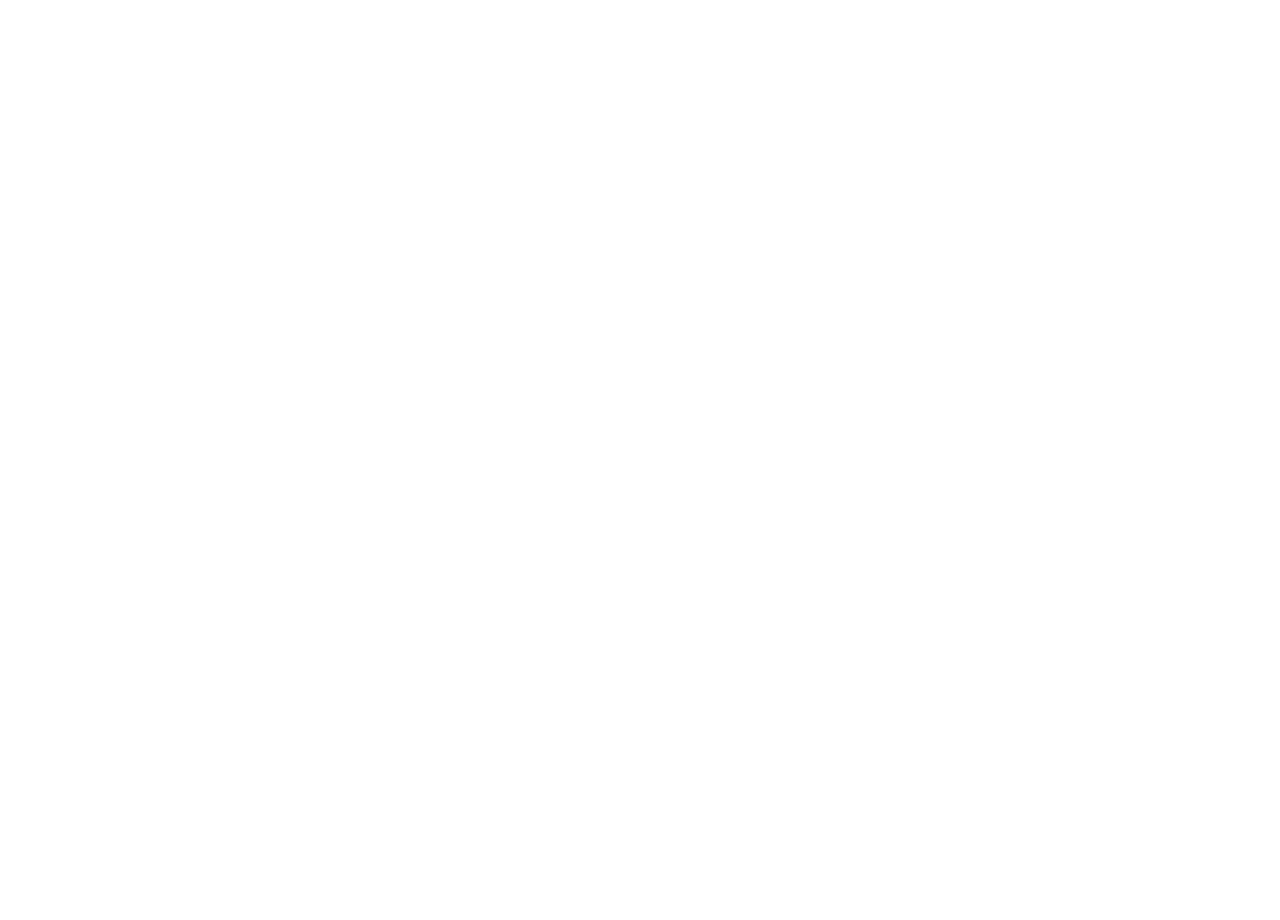
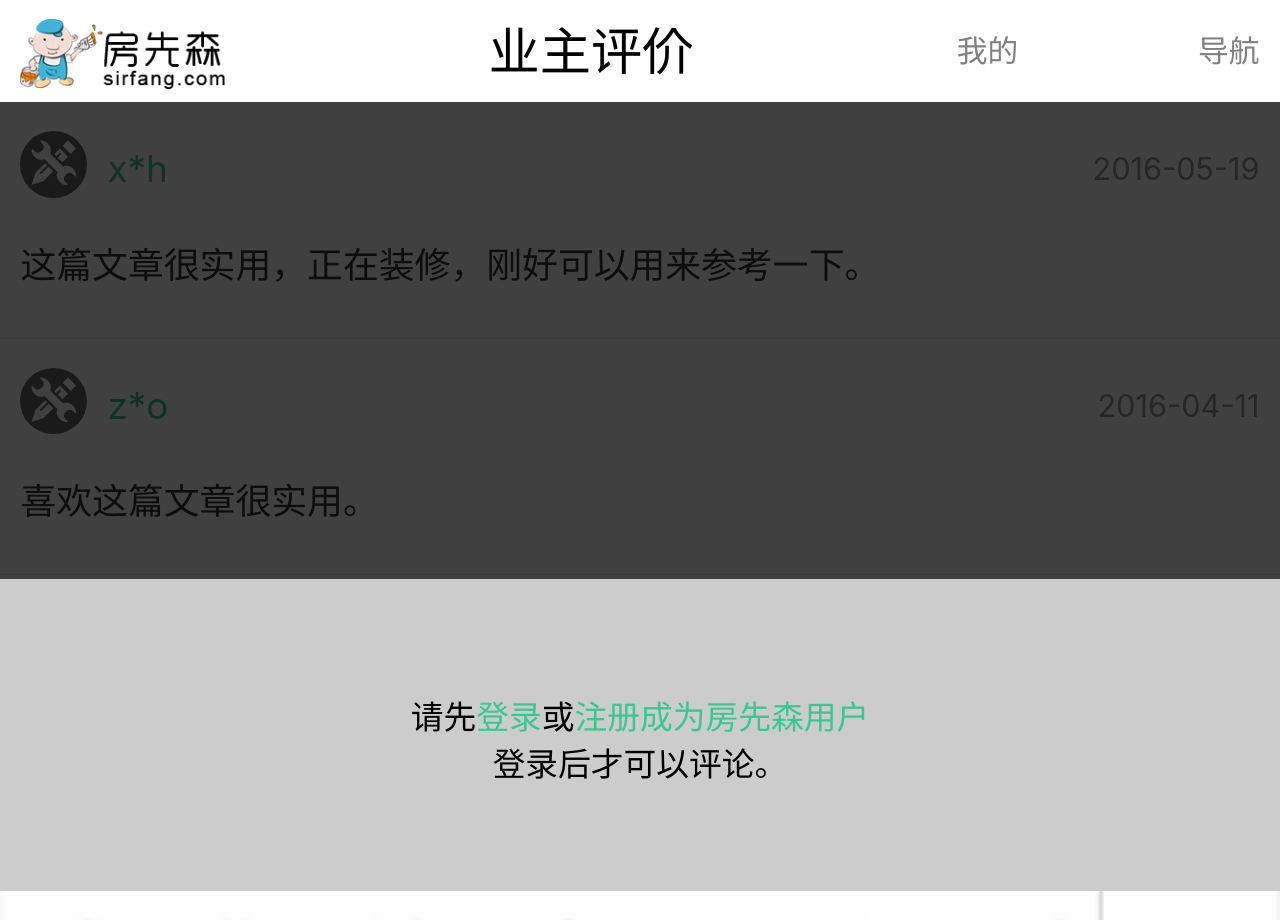
Before and after one commit to syy-35/4.29-, a Vue app in the folder demo/: page /#/shiba3 in a window 1280 px wide. Shown: the top 920 px of the page. Before the commit the page ends 800 px from the top, so only its background shows below. Built offline with nearby package versions, Linux system fonts and the light colour scheme.

Commit message:
沙英笑最后一次提交

```diff
--- a/demo/src/views/Shiba3.vue
+++ b/demo/src/views/Shiba3.vue
@@ -1,24 +1,130 @@
 <template>
   <div>
+    <Heads>业主评价</Heads>
+    <div class="fa">
+      <ul>
+        <li>
+          <span><i class="iconfont">&#xe602;</i></span
+          ><span>x*h</span>
+        </li>
+        <li>2016-05-19</li>
+      </ul>
+      <p>这篇文章很实用，正在装修，刚好可以用来参考一下。</p>
+    </div>
 
+    <div class="fa">
+      <ul>
+        <li>
+          <span><i class="iconfont">&#xe602;</i></span
+          ><span>z*o</span>
+        </li>
+        <li>2016-04-11</li>
+      </ul>
+      <p>喜欢这篇文章很实用。</p>
+    </div>
+
+    <div class="fa">
+      <ul>
+        <li>
+          <span><i class="iconfont">&#xe602;</i></span
+          ><span>h*5</span>
+        </li>
+        <li>2016-04-11</li>
+      </ul>
+      <p>这个设计师为人和随和，很喜欢他。画图也很仔细，暂时就这些。</p>
+    </div>
+    <div class="modal"></div>
+    <div class="center">
+        请先<span>登录</span>或<span>注册成为房先森用户</span>
+        <br/>登录后才可以评论。
+    </div>
+   <div class="img">
+      <img src="@/assets/img/syx/016.png" alt="">
+   </div>
   </div>
 </template>
 
 <script>
 export default {
-  data () {
-    return {
-    }
+  data() {
+    return {};
   },
-  methods: {
-
-  },
-  mounted() {
-
-  },
-}
+  methods: {},
+  mounted() {},
+};
 </script>
 
 <style scoped>
-
+.fa {
+  width: 100%;
+  height: 2.3rem;
+  font-size: 0.3rem;
+  border-bottom: 0.01rem solid #eaeaea;
+}
+.fa ul {
+  display: flex;
+  width: 100%;
+  justify-content: space-between;
+}
+.fa ul li:nth-child(1) span:nth-child(1) {
+  display: inline-block;
+  width: 0.65rem;
+  height: 0.65rem;
+  background-color: #666;
+  border-radius: 50%;
+  text-align: center;
+  line-height: 0.65rem;
+  margin: 0 0.2rem;
+}
+.fa li {
+  height: 1.3rem;
+  line-height: 1.3rem;
+}
+.fa i {
+  font-size: 0.5rem;
+  color: #fff;
+}
+.fa ul li:nth-child(1) span:nth-child(2) {
+  color: #39c894;
+  font-size: 0.36rem;
+}
+.fa ul li:nth-child(2) {
+  color: #999;
+  padding-right: 0.2rem;
+}
+p {
+  font-size: 0.35rem;
+  padding: 0 0.2rem;
+  color: #333;
+}
+.modal {
+  width: 100%;
+  height: 4.65rem;
+  position: absolute;
+  top: 1rem;
+  /* z-index: 333; */
+  background-color: rgb(0, 0, 0, 0.75);
+}
+.center {
+  width: 100%;
+  /* height: 3rem; */
+  position: absolute;
+  top: 5.65rem;
+  /* z-index: 333; */
+  background-color: #ccc;
+  font-size: .32rem;
+  text-align: center;
+  padding: 1.1rem 0;
+}
+.center span{
+  color: #39c894;
+}
+.img{
+  width: 100%;
+  position: absolute;
+  top: 8.7rem;
+}
+img{
+  width: 100%;
+}
 </style>
```
Also changed, not shown: demo/src/assets/img/syx/016.png (added).
